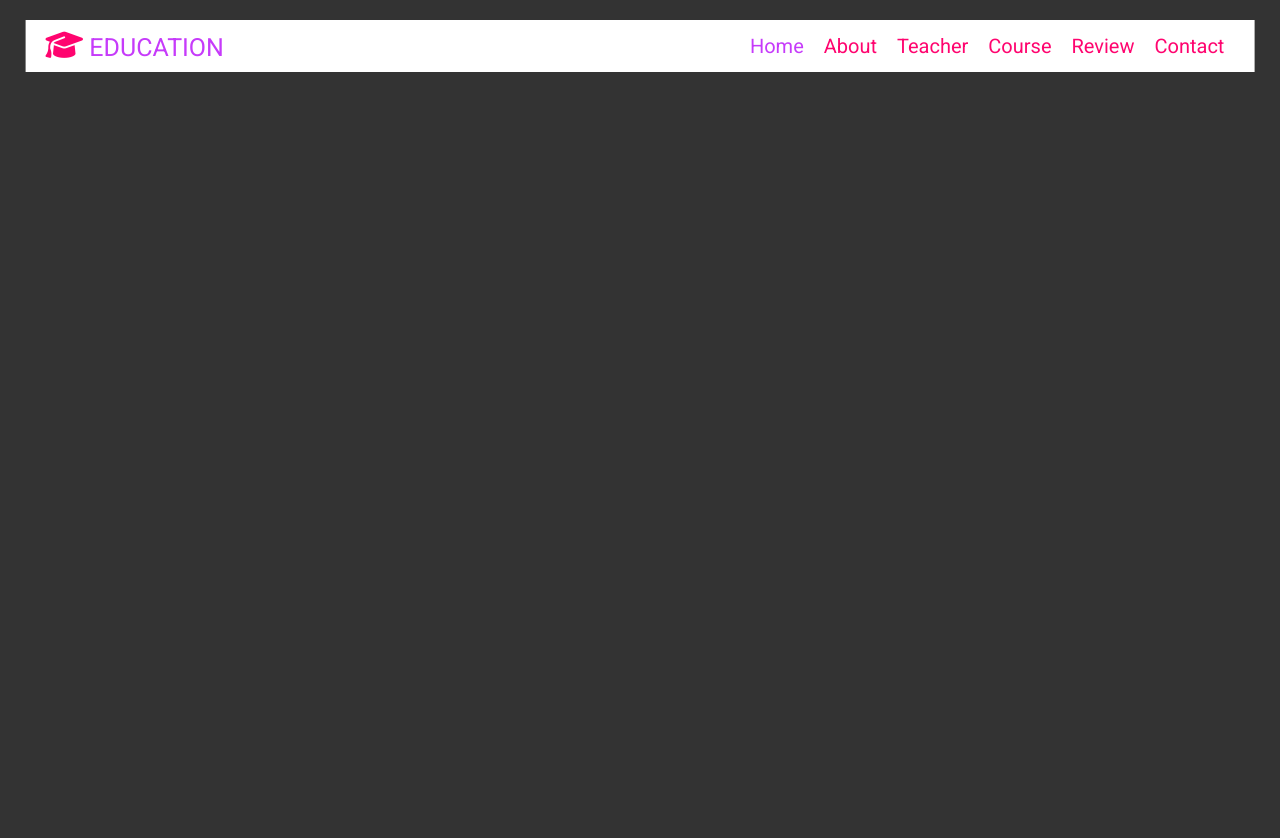
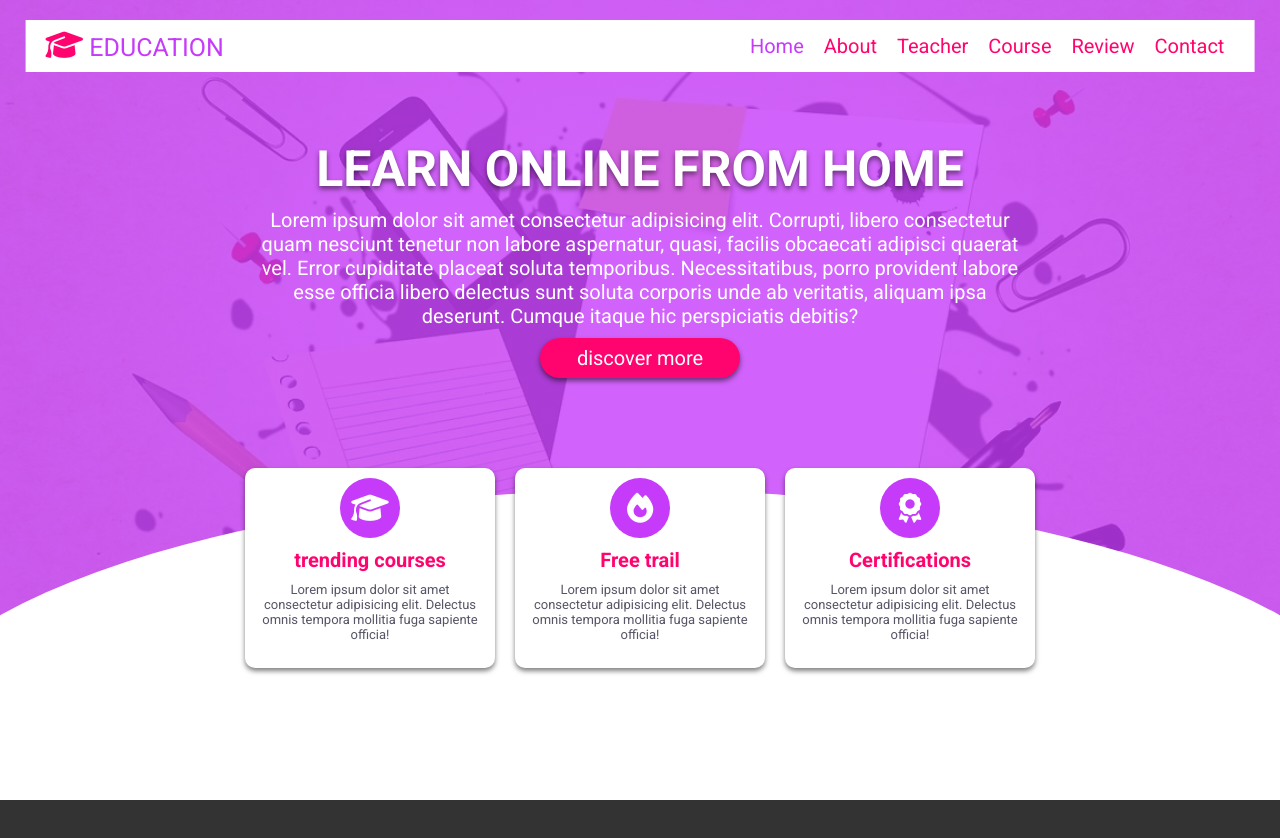
Before and after one commit to sihabtanbir/responsive-online-education, a plain HTML site: page index.html in a window 1280 px wide. Shown: the top 838 px of the page. Drawn offline with nearby package versions, Linux system fonts and the light colour scheme.

Commit message:
added home

```diff
--- a/index.html
+++ b/index.html
@@ -36,6 +36,48 @@
      </header>
     <!-- header section  -->
 
+    <!-- home section  -->
+
+    <section class="home" id="home">
+        <div class="content">
+            <h1>Learn online from home</h1>
+            <p>
+                Lorem ipsum dolor sit amet consectetur adipisicing elit. Corrupti, libero consectetur quam nesciunt tenetur non labore aspernatur, quasi, facilis obcaecati adipisci quaerat vel. Error cupiditate placeat soluta temporibus. Necessitatibus, porro provident labore esse officia libero delectus sunt soluta corporis unde ab veritatis, aliquam ipsa deserunt. Cumque itaque hic perspiciatis debitis?
+            </p>
+            <a href="#"> <button>discover more</button></a>
+        </div>
+
+        <div class="box-container">
+
+            <div class="box">
+                <i class="fa fa-graduation-cap"></i>
+                <h3>trending courses</h3>
+                <p>
+                    Lorem ipsum dolor sit amet consectetur adipisicing elit. Delectus omnis tempora mollitia fuga sapiente officia!
+                </p>
+            </div>
+
+            <div class="box">
+                <i class="fa fa-fire"></i>
+                <h3>Free trail</h3>
+                <p>
+                    Lorem ipsum dolor sit amet consectetur adipisicing elit. Delectus omnis tempora mollitia fuga sapiente officia!
+                </p>
+            </div>
+
+            <div class="box">
+                <i class="fa fa-award"></i>
+                <h3>Certifications</h3>
+                <p>
+                    Lorem ipsum dolor sit amet consectetur adipisicing elit. Delectus omnis tempora mollitia fuga sapiente officia!
+                </p>
+            </div>
+
+
+        </div>
+    </section>
+    <!-- home section  -->
+
 
 
 
--- a/styles.css
+++ b/styles.css
@@ -90,9 +90,108 @@ header .fa-times{
     box-shadow: 0 .1rem .3rem rgba(0,0,0,0.3);
 }
 
+/* home section  */
+
+.home{
+    min-height: 100vh;
+    background: linear-gradient(rgba(198,59,250,.8), rgba(198,59,250,.8)), url(image/school-supplies-3033204_1280.webp) no-repeat;
+    background-size: cover;
+    background-position: center;
+    background-attachment: fixed;
+    overflow: hidden;
+    position: relative;
+}
+.home .content{
+    display: flex;
+    align-items: center;
+    justify-content: center;
+    flex-flow: column;
+    padding-top: 14rem;
+    padding-bottom: 8rem;
+    text-align: center;
+}
+.home .content h1{
+    font-size: 5rem;
+    color:#fff;
+    padding: 0 1rem;
+    text-shadow: 0 .3rem .5rem rgba(0,0,0,0.5);
+    text-transform: uppercase;
+
+}
+.home .content p{
+    font-size: 2rem;
+    color:#fff;
+    padding: 1rem 25rem;
+}
+
+.home .content button{
+    height: 4rem;
+    width: 20rem;
+    border-radius: 5rem;
+    background: var(--pink);
+    color:#fff;
+    font-size: 2rem;
+    cursor: pointer;
+    transition: .2s;
+    border:none;
+    box-shadow: 0 .3rem .5rem rgba(0,0,0,0.5);
+}
+.home .content button:hover{
+    letter-spacing: .2rem;
+}
+.home .box-container{
+    display: flex;
+    justify-content: center;
+    flex-wrap: wrap;
+    text-align: center;
+    z-index: 1;
+}
+.home .box-container .box{
+    height: 20rem;
+    width: 25rem;
+    background: #fff;
+    border-radius: 1rem;
+    box-shadow: 0 .3rem .5rem rgba(0,0,0,0.5);
+    margin: 1rem;
+    z-index: 1;
+    cursor: pointer;
+
+}
+.home .box-container .box i{
+    height: 6rem;
+    width: 6rem;
+    line-height: 6rem;
+    text-align: center;
+    border-radius: 50%;
+    color:#fff;
+    background: var(--violet);
+    font-size: 3rem;
+    transition: .2s;
+    margin: 1rem;
+}
+.home .box-container .box h3{
+    font-size: 2rem;
+    color:var(--pink);
+    transition: .2s;
+}
+.home .box-container .box p{
+    font-size: 1.3rem;
+    padding: 1rem;
+    color: #556;
+}
+.home::before{
+    content: '';
+    position: absolute;
+    bottom:-25rem;
+    left:50%;
+    transform: translateX(-50%);
+    border-top: 70vh solid #fff;
+    width: 120%;
+    border-radius: 50%;
+    z-index: ;
 
 
-
+}
 
 
 /* meadia query  */
```
Also changed, not shown: image/school-supplies-3033204_1280.webp (added).
